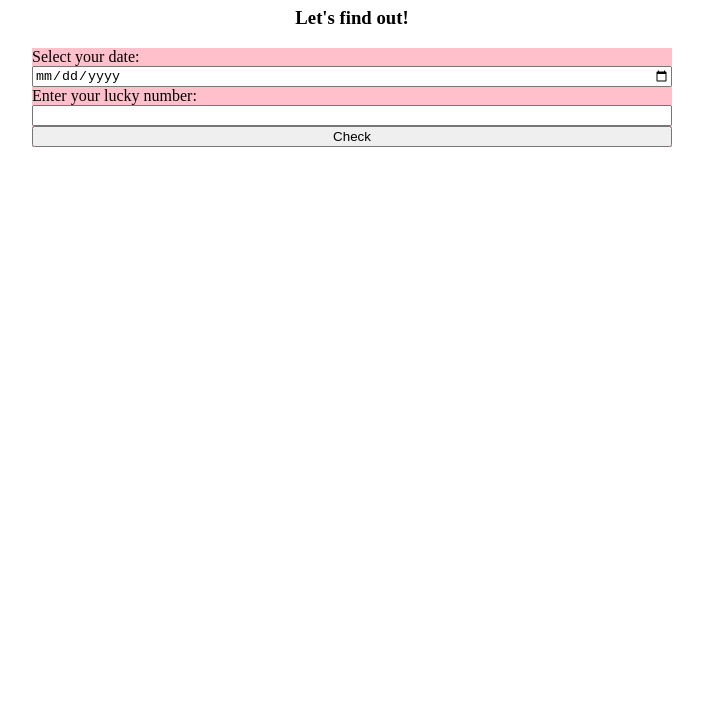
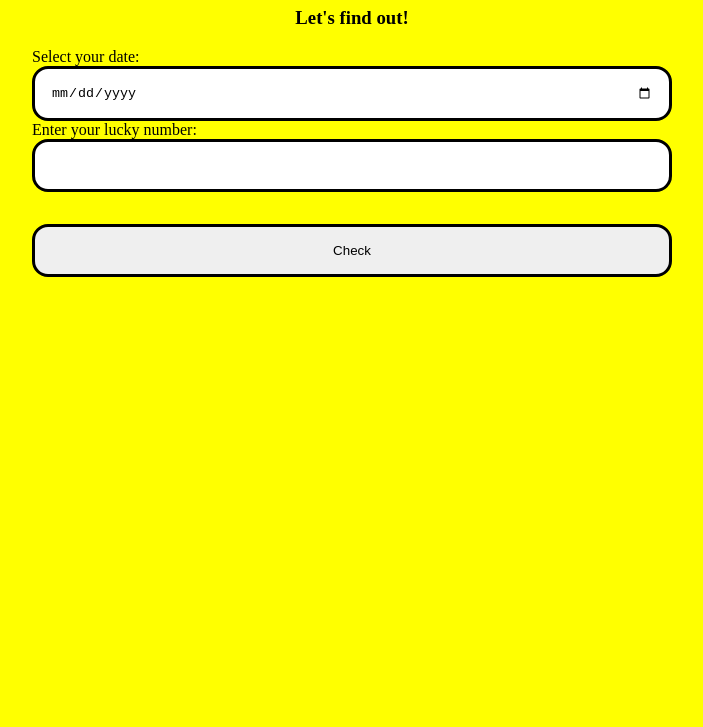
Before and after one commit to Shah-Arsalan/Is-your-birthday-lucky, a plain HTML site: page index.html in a window 1280 px wide. Shown: the part 73-800 px from the top of the page, without its empty margins (288-991 px from the left). Drawn offline with Linux system fonts and the light colour scheme.

Commit message:
Added Css

```diff
--- a/app.js
+++ b/app.js
@@ -5,13 +5,13 @@ const button = document.querySelector("#check");
 var sum = 0;
 button.addEventListener("click", function clickbutton () {
     var newdate = Number(birthdate.value.replaceAll("-",""));
-    console.log(newdate)
+    //console.log(newdate)
 while (newdate > 0) {
     sum = sum + (newdate % 10);
     newdate = Math.floor(newdate / 10);
 }
-console.log(sum)
-console.log(newdate)
+//console.log(sum)
+//console.log(newdate)
 if (sum % luckynumber.value === 0){
     output.innerText = "Your Birthday is Lucky!!!"
 }else{
--- a/styles.css
+++ b/styles.css
@@ -12,10 +12,42 @@
     display: flex;
     flex-direction:column;
     width: 50vw;
-    background-color: pink;
+
 
 }
 
 #text{
     text-align: center;
 }
+
+body{
+    background-color: yellow;
+}
+
+
+#enter-date{
+    border: solid;
+    padding: 1rem;
+    border-radius: 1rem;
+}
+
+#lucky-number{
+    border: solid;
+    padding: 1rem;
+    border-radius: 1rem;
+}
+
+#check{
+    border: solid;
+    padding: 1rem;
+    border-radius: 1rem;
+
+    margin-top: 2rem;
+
+}
+
+#text{
+    margin-top: 4rem;
+    font-size: larger;
+    font-weight: bolder;
+}
```
Also changed, not shown: index.html (+2 -0 lines).
